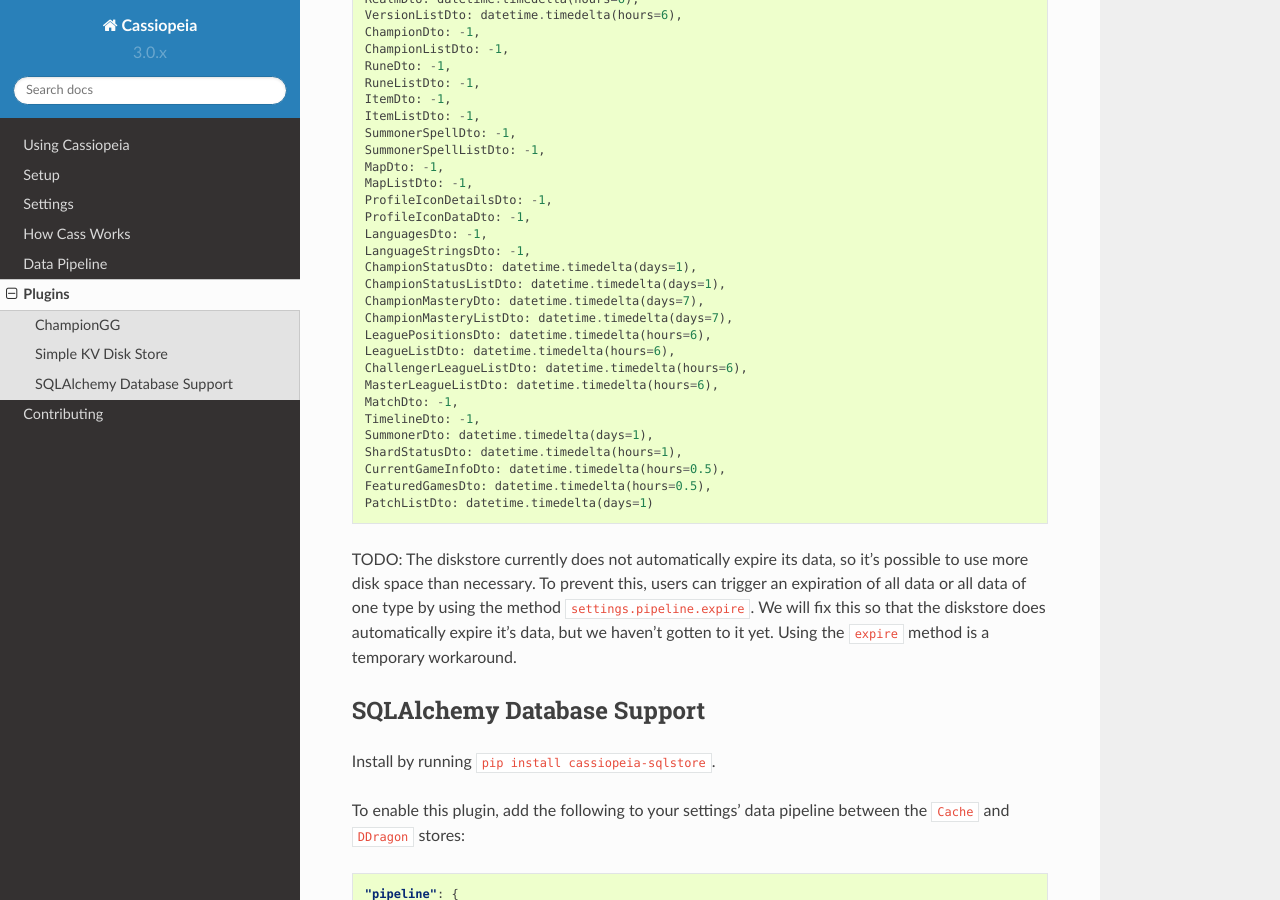
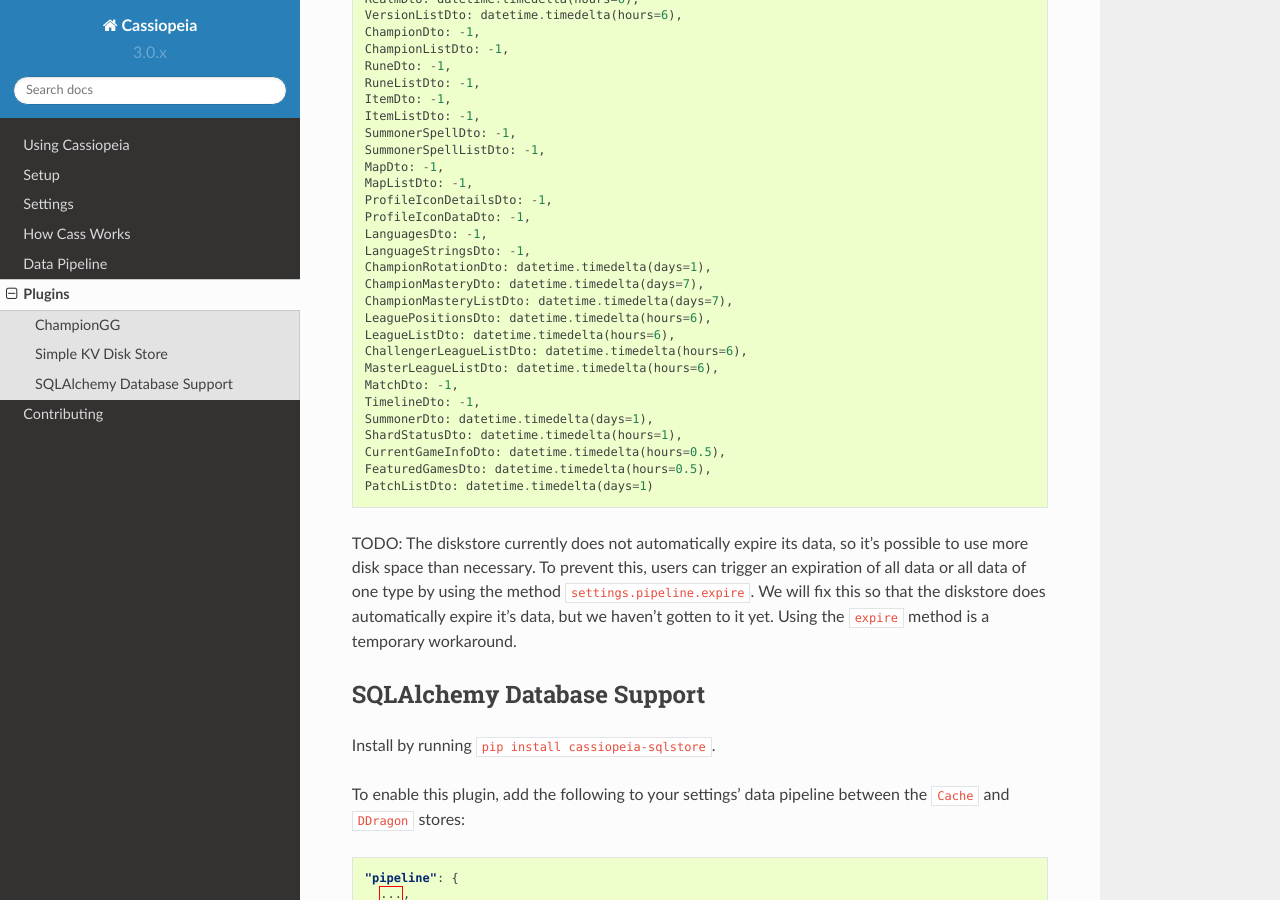
Before and after one commit to Crimack/lissandra, a Sphinx documentation site: the page built from doc/plugins.rst, in a window 1280 px wide and 900 px high, scrolled down 1543 px. Built offline with Sphinx 7.4.7 and the Read the Docs theme 2.0.0, drawn with Linux system fonts in a browser that asks for light colours.

Commit message:
changed Champion endpoint because of deprecation
https://discussion.developer.riotgames.com/articles/6035/free-champion-rotation-endpoint.html

```diff
--- a/doc/datapipeline.rst
+++ b/doc/datapipeline.rst
@@ -68,8 +68,7 @@
 
 .. code-block:: python
 
-    ChampionStatusData: datetime.timedelta(hours=6),
-    ChampionStatusListData: datetime.timedelta(hours=6),
+    ChampionRotationData: datetime.timedelta(hours=6),
     Realms: datetime.timedelta(hours=6),
     Versions: datetime.timedelta(hours=6),
     Champion: datetime.timedelta(days=20),
--- a/doc/plugins.rst
+++ b/doc/plugins.rst
@@ -73,8 +73,7 @@
     ProfileIconDataDto: -1,
     LanguagesDto: -1,
     LanguageStringsDto: -1,
-    ChampionStatusDto: datetime.timedelta(days=1),
-    ChampionStatusListDto: datetime.timedelta(days=1),
+    ChampionRotationDto: datetime.timedelta(days=1),
     ChampionMasteryDto: datetime.timedelta(days=7),
     ChampionMasteryListDto: datetime.timedelta(days=7),
     LeaguePositionsDto: datetime.timedelta(hours=6),
```
